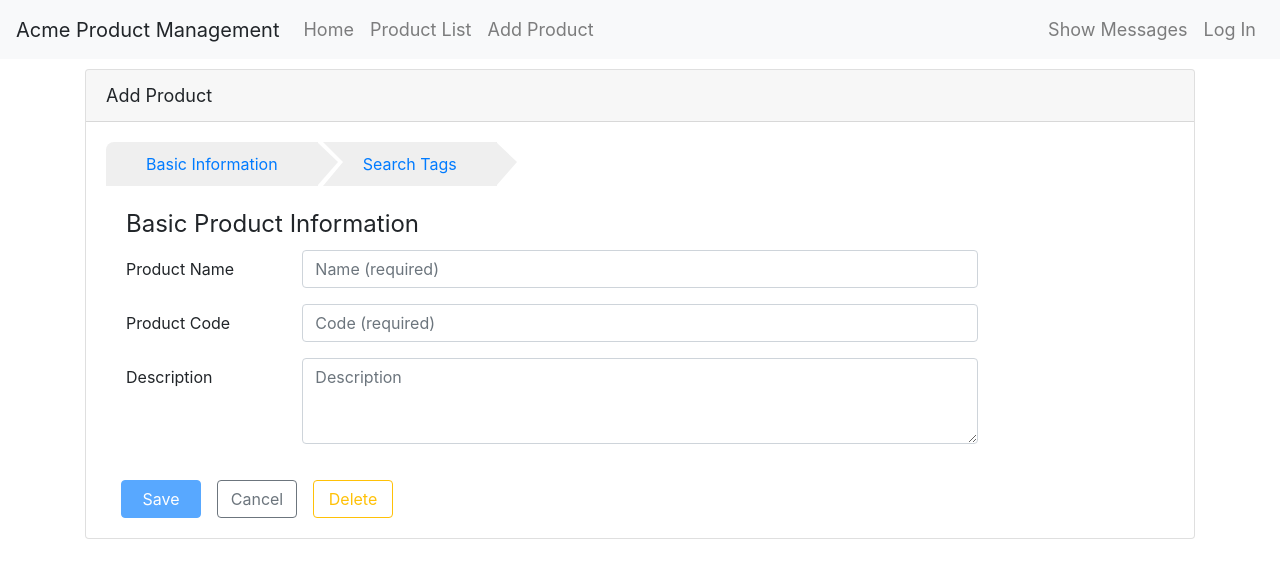
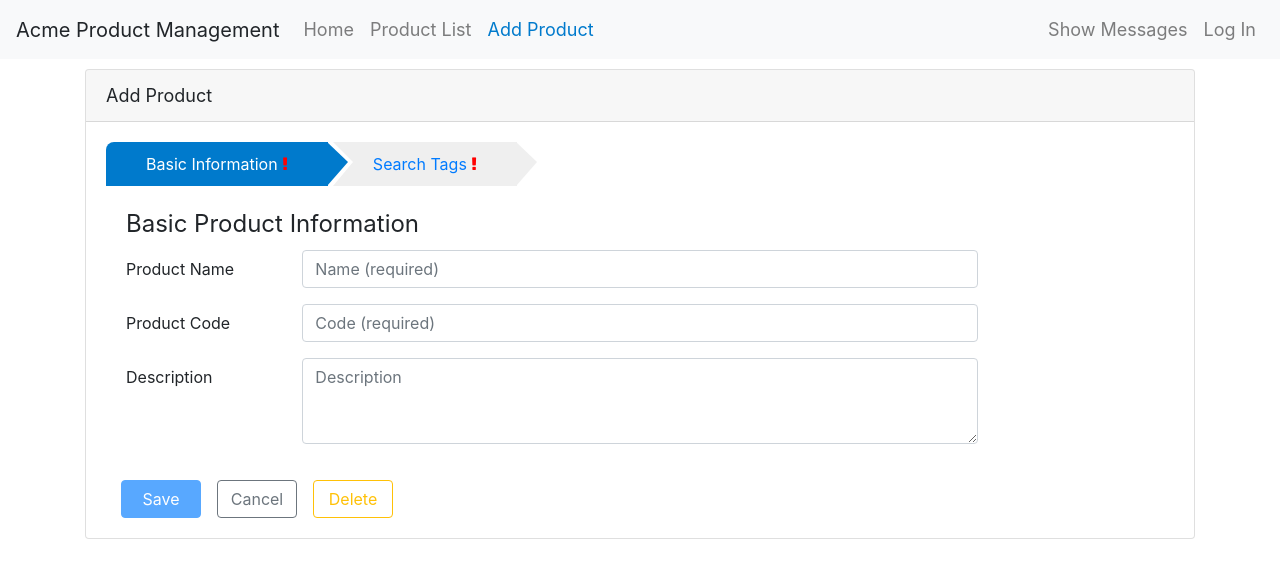
Before and after one commit to stefancostin/ng-routing, an Angular app: page /products/0/edit/info in a window 1280 px wide. Shown: the top 578 px of the page. Built offline with nearby package versions, Linux system fonts and the light colour scheme; what angular-in-memory-web-api would draw is missing.

Commit message:
Add router-link-active feedback

```diff
--- a/src/app/app.component.html
+++ b/src/app/app.component.html
@@ -3,15 +3,19 @@
   <ul class="navbar-nav">
     <li class="nav-item">
       <a class="nav-link"
-        [routerLink]="['/welcome']">Home</a>
+        [routerLink]="['/welcome']"
+        routerLinkActive="active">Home</a>
     </li>
     <li class="nav-item">
       <a class="nav-link"
-        [routerLink]="['/products']">Product List</a>
+        [routerLink]="['/products']"
+        routerLinkActive="active"
+        [routerLinkActiveOptions]="{ exact : true }">Product List</a>
     </li>
     <li class="nav-item">
       <a class="nav-link"
-        [routerLink]="['/products', 0, 'edit']">Add Product</a>
+        [routerLink]="['/products', 0, 'edit']"
+        routerLinkActive="active">Add Product</a>
     </li>
   </ul>
   <ul class="navbar-nav ml-auto">
--- a/src/app/products/product-edit/product-edit.component.html
+++ b/src/app/products/product-edit/product-edit.component.html
@@ -7,8 +7,16 @@
        *ngIf="product">
     <div class="wizard">
       <!-- Relative paths -->
-      <a [routerLink]="['info']">Basic Information</a>
-      <a [routerLink]="['tags']">Search Tags</a>
+      <a [routerLink]="['info']"
+        routerLinkActive="active">
+        Basic Information
+        <span [ngClass]="{'fa fa-exclamation': !isValid('info')}"></span>
+      </a>
+      <a [routerLink]="['tags']"
+        routerLinkActive="active">
+        Search Tags
+        <span [ngClass]="{'fa fa-exclamation': !isValid('tags')}"></span>
+      </a>
 
       <router-outlet></router-outlet>
 
```
